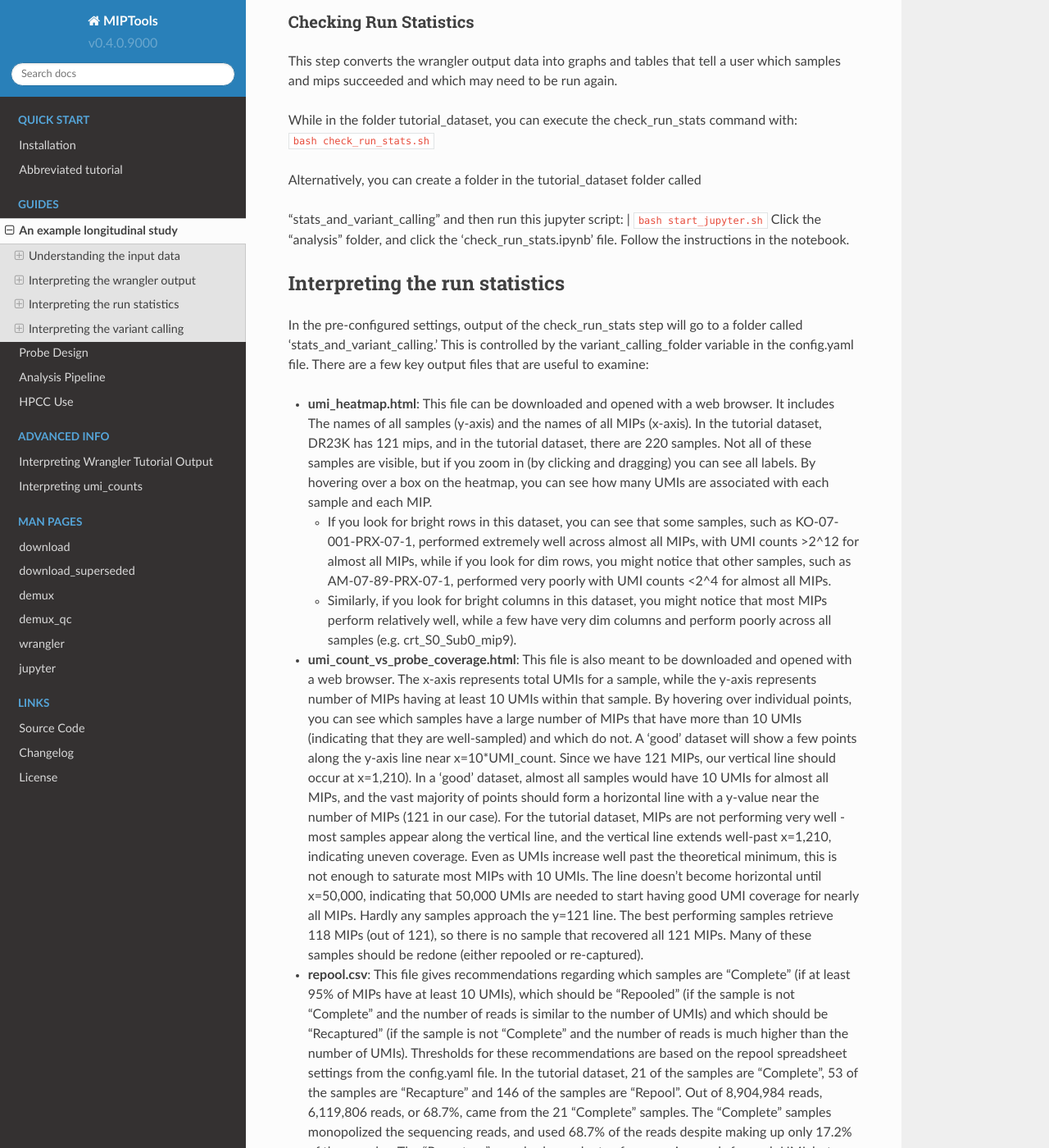
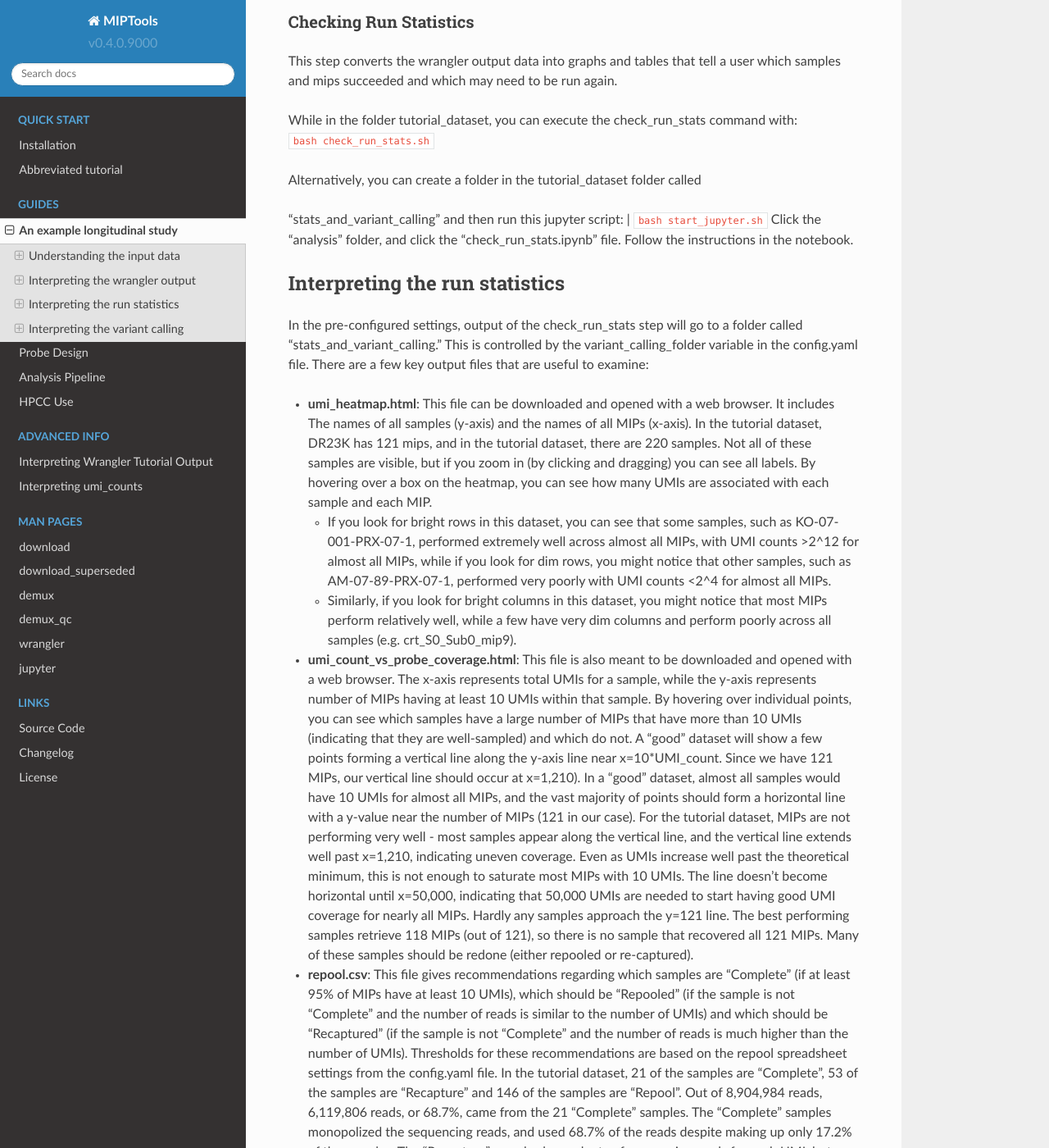
Before and after one commit to bailey-lab/MIPTools, a Sphinx documentation site: the page built from docs/guides/example_longitudinal_study.rst, in a window 1280 px wide and 1400 px high, scrolled down 2599 px. Shown: the whole window at 82% size. Built offline with Sphinx 7.4.7 and the Read the Docs theme 2.0.0, drawn with Linux system fonts in a browser that asks for light colours; some of the changed text lies outside the part shown.

Commit message:
clarifying language

```diff
--- a/docs/guides/example_longitudinal_study.rst
+++ b/docs/guides/example_longitudinal_study.rst
@@ -111,7 +111,7 @@ Interpreting the wrangler output
 --------------------------------
 In the pre-configured settings, output of the wrangling step will go to a
 folder called "wrangled_data." This is controlled by the wrangler_folder
-variable in the config.yaml file.  If you'd like to see the 'raw' outputs of
+variable in the config.yaml file.  If you'd like to see the "raw" outputs of
 the wrangler, the main output file is called allInfo.tsv.gz and it can be
 unzipped for reading in tabular format. Each row gives UMI counts, genetic
 sequence, and statistics associated with a single haplotype associated with a
@@ -137,7 +137,7 @@ user which samples and mips succeeded and which may need to be run again.
 | Alternatively, you can create a folder in the tutorial_dataset folder called
 "stats_and_variant_calling" and then run this jupyter script:
 | :code:`bash start_jupyter.sh`
-Click the "analysis" folder, and click the 'check_run_stats.ipynb' file. Follow
+Click the "analysis" folder, and click the "check_run_stats.ipynb" file. Follow
 the instructions in the notebook.
 
 
@@ -145,7 +145,7 @@ the instructions in the notebook.
 Interpreting the run statistics
 -------------------------------
 In the pre-configured settings, output of the check_run_stats step will go to a
-folder called 'stats_and_variant_calling.' This is controlled by the
+folder called "stats_and_variant_calling." This is controlled by the
 variant_calling_folder variable in the config.yaml file. There are a few key
 output files that are useful to examine:
 
@@ -171,20 +171,21 @@ output files that are useful to examine:
   for a sample, while the y-axis represents number of MIPs having at least 10
   UMIs within that sample. By hovering over individual points, you can see which
   samples have a large number of MIPs that have more than 10 UMIs (indicating
-  that they are well-sampled) and which do not. A 'good' dataset will show a few
-  points along the y-axis line near x=10*UMI_count. Since we have 121 MIPs, our
-  vertical line should occur at x=1,210). In a 'good' dataset, almost all
-  samples would have 10 UMIs for almost all MIPs, and the vast majority of
-  points should form a horizontal line with a y-value near the number of MIPs
-  (121 in our case). For the tutorial dataset, MIPs are not performing very well
-  - most samples appear along the vertical line, and the vertical line extends
-  well-past x=1,210, indicating uneven coverage. Even as UMIs increase well past
-  the theoretical minimum, this is not enough to saturate most MIPs with 10
-  UMIs. The line doesn't become horizontal until x=50,000, indicating that
-  50,000 UMIs are needed to start having good UMI coverage for nearly all MIPs.
-  Hardly any samples approach the y=121 line. The best performing samples
-  retrieve 118 MIPs (out of 121), so there is no sample that recovered all 121
-  MIPs. Many of these samples should be redone (either repooled or re-captured).
+  that they are well-sampled) and which do not. A "good" dataset will show a few
+  points forming a vertical line along the y-axis line near x=10*UMI_count.
+  Since we have 121 MIPs, our vertical line should occur at x=1,210). In a
+  "good" dataset, almost all samples would have 10 UMIs for almost all MIPs, and
+  the vast majority of points should form a horizontal line with a y-value near
+  the number of MIPs (121 in our case). For the tutorial dataset, MIPs are not
+  performing very well - most samples appear along the vertical line, and the
+  vertical line extends well past x=1,210, indicating uneven coverage. Even as
+  UMIs increase well past the theoretical minimum, this is not enough to
+  saturate most MIPs with 10 UMIs. The line doesn't become horizontal until
+  x=50,000, indicating that 50,000 UMIs are needed to start having good UMI
+  coverage for nearly all MIPs. Hardly any samples approach the y=121 line. The
+  best performing samples retrieve 118 MIPs (out of 121), so there is no sample
+  that recovered all 121 MIPs. Many of these samples should be redone (either
+  repooled or re-captured).
 - **repool.csv**: This file gives recommendations regarding which samples are
   "Complete" (if at least 95% of MIPs have at least 10 UMIs), which should be
   "Repooled" (if the sample is not "Complete" and the number of reads is
```
